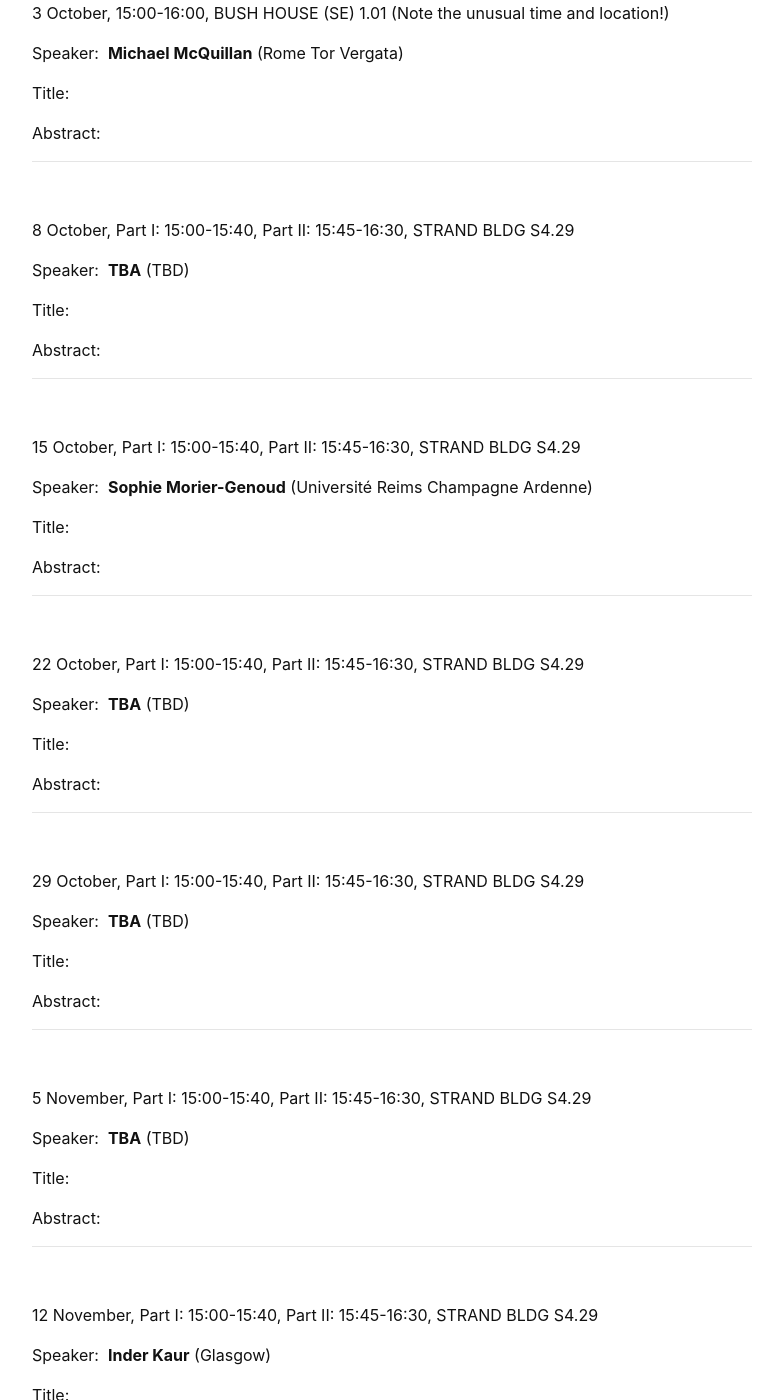
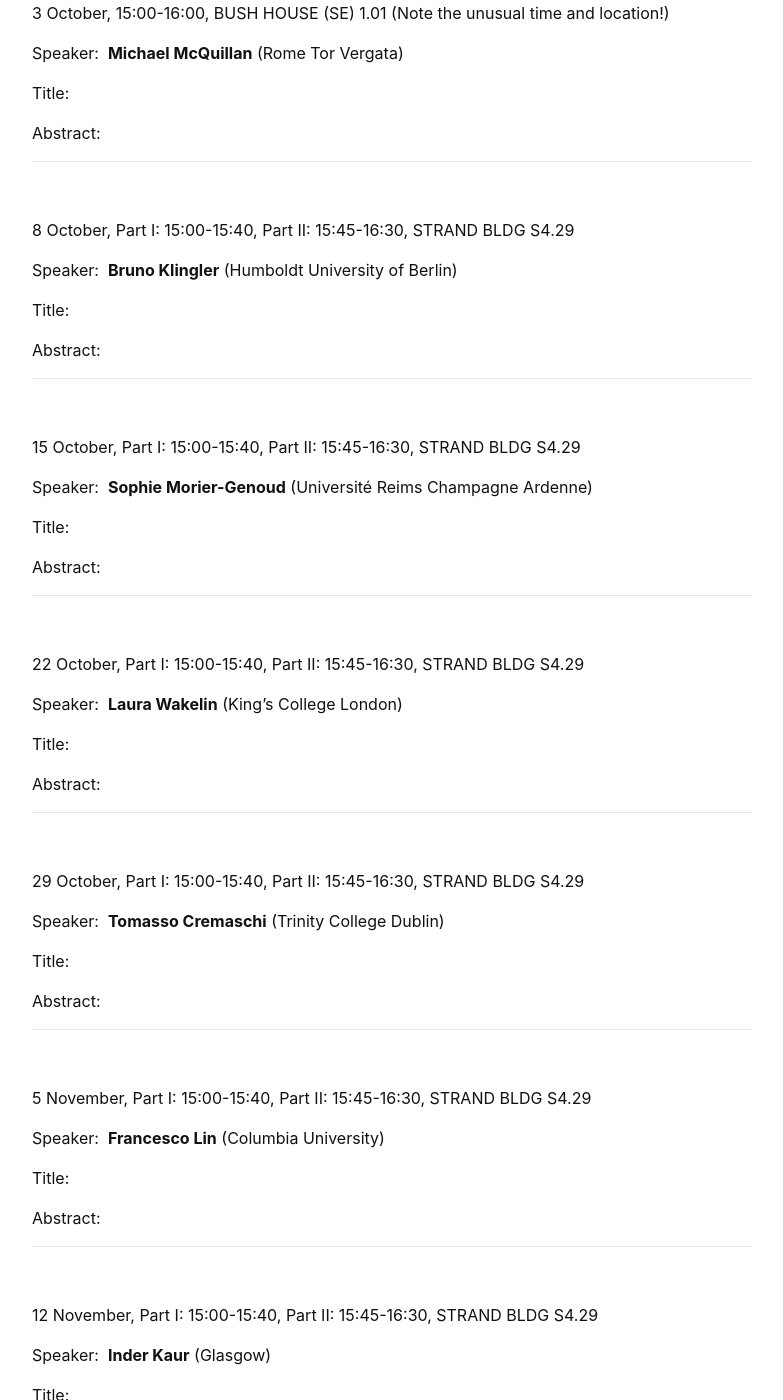
Before and after one commit to kcl-geometry-seminar/kcl-geometry-seminar.github.io, a Jekyll site: the page built from pages/index.md, in a window 1280 px wide and 1400 px high, scrolled down 489 px. Shown: the whole window, without its empty margins (248-1031 px from the left). Built offline with Jekyll 4.4.1, drawn with Linux system fonts in a browser that asks for light colours; a script that is not in the unit is left out; some of the changed text lies outside the part shown.

Commit message:
Update index.md
Added more of the speakers.

```diff
--- a/pages/index.md
+++ b/pages/index.md
@@ -34,7 +34,7 @@ Abstract:&nbsp;
 
 8 October, Part I: 15:00-15:40, Part II: 15:45-16:30, STRAND BLDG S4.29
 
-Speaker:&nbsp; **TBA** (TBD)
+Speaker:&nbsp; **Bruno Klingler** (Humboldt University of Berlin)
 
 Title:&nbsp;
 
@@ -57,7 +57,7 @@ Abstract:&nbsp;
 
 22 October, Part I: 15:00-15:40, Part II: 15:45-16:30, STRAND BLDG S4.29
 
-Speaker:&nbsp; **TBA** (TBD)
+Speaker:&nbsp; **Laura Wakelin** (King's College London)
 
 Title:&nbsp;
 
@@ -69,7 +69,7 @@ Abstract:&nbsp;
 
 29 October, Part I: 15:00-15:40, Part II: 15:45-16:30, STRAND BLDG S4.29
 
-Speaker:&nbsp; **TBA** (TBD)
+Speaker:&nbsp; **Tomasso Cremaschi** (Trinity College Dublin)
 
 Title:&nbsp;
 
@@ -81,7 +81,7 @@ Abstract:&nbsp;
 
 5 November, Part I: 15:00-15:40, Part II: 15:45-16:30, STRAND BLDG S4.29
 
-Speaker:&nbsp; **TBA** (TBD)
+Speaker:&nbsp; **Francesco Lin** (Columbia University)
 
 Title:&nbsp;
 
@@ -126,7 +126,7 @@ Abstract:&nbsp;
 <br />
 3 December, Part I: 15:00-15:40, Part II: 15:45-16:30, STRAND BLDG S4.29
 
-Speaker:&nbsp; **TBA** (TBD)
+Speaker:&nbsp; **Rachael Boyd** (University of Glasgow)
 
 Title:&nbsp;
 
```
